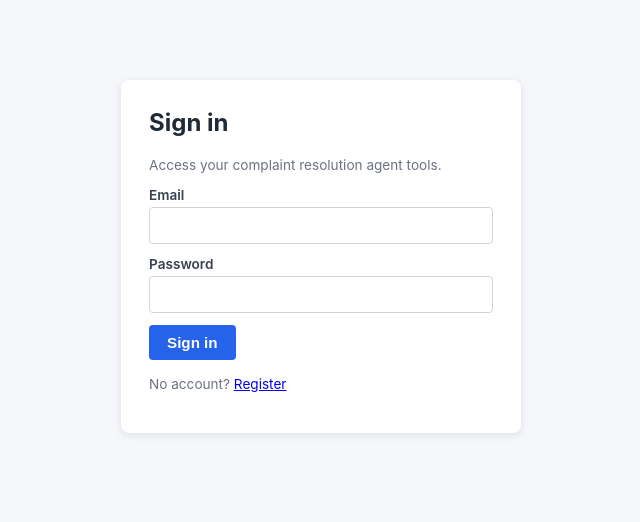
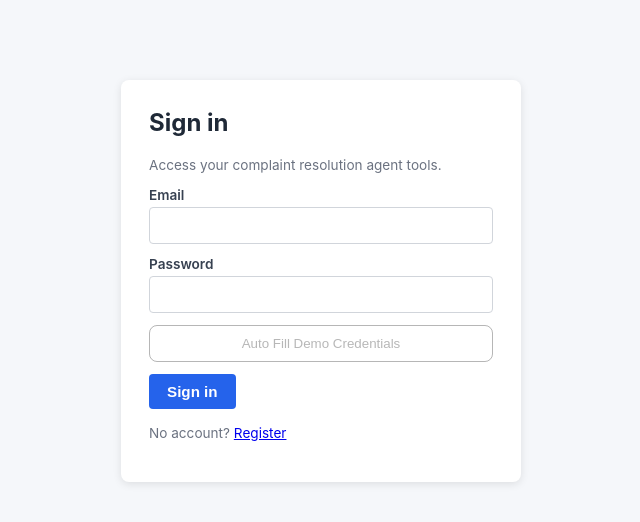
Before and after one commit to eakarsu/AIConsumerComplaintResolutionAgent, a React (Vite) app in the folder frontend/: page / in a window 1280 px wide. Shown: the top 522 px of the page, without its empty margins (319-959 px from the left). Built offline with nearby package versions, Linux system fonts and the light colour scheme.

Commit message:
Add secure demo credential autofill

```diff
--- a/frontend/src/pages/Login.jsx
+++ b/frontend/src/pages/Login.jsx
@@ -38,6 +38,15 @@ export default function Login() {
           <input type="password" value={password} onChange={(e) => setPassword(e.target.value)} required />
         </div>
         {err && <div className="error">{err}</div>}
+        <button
+          type="button"
+          onClick={() => { setEmail(import.meta.env.VITE_DEMO_EMAIL || ''); setPassword(import.meta.env.VITE_DEMO_PASSWORD || ''); }}
+          disabled={!import.meta.env.VITE_DEMO_EMAIL || !import.meta.env.VITE_DEMO_PASSWORD}
+          aria-label="Auto Fill Demo Credentials"
+          style={{ width: '100%', marginBottom: '12px', padding: '10px 14px', borderRadius: '8px', border: '1px solid currentColor', background: 'transparent', cursor: 'pointer' }}
+        >
+          Auto Fill Demo Credentials
+        </button>
         <button className="primary" disabled={busy}>{busy ? 'Signing in...' : 'Sign in'}</button>
       </form>
       <p className="muted" style={{ marginTop: 16 }}>
```
Also changed, not shown: 1 other file (tests, documents, lock files or other folders).
